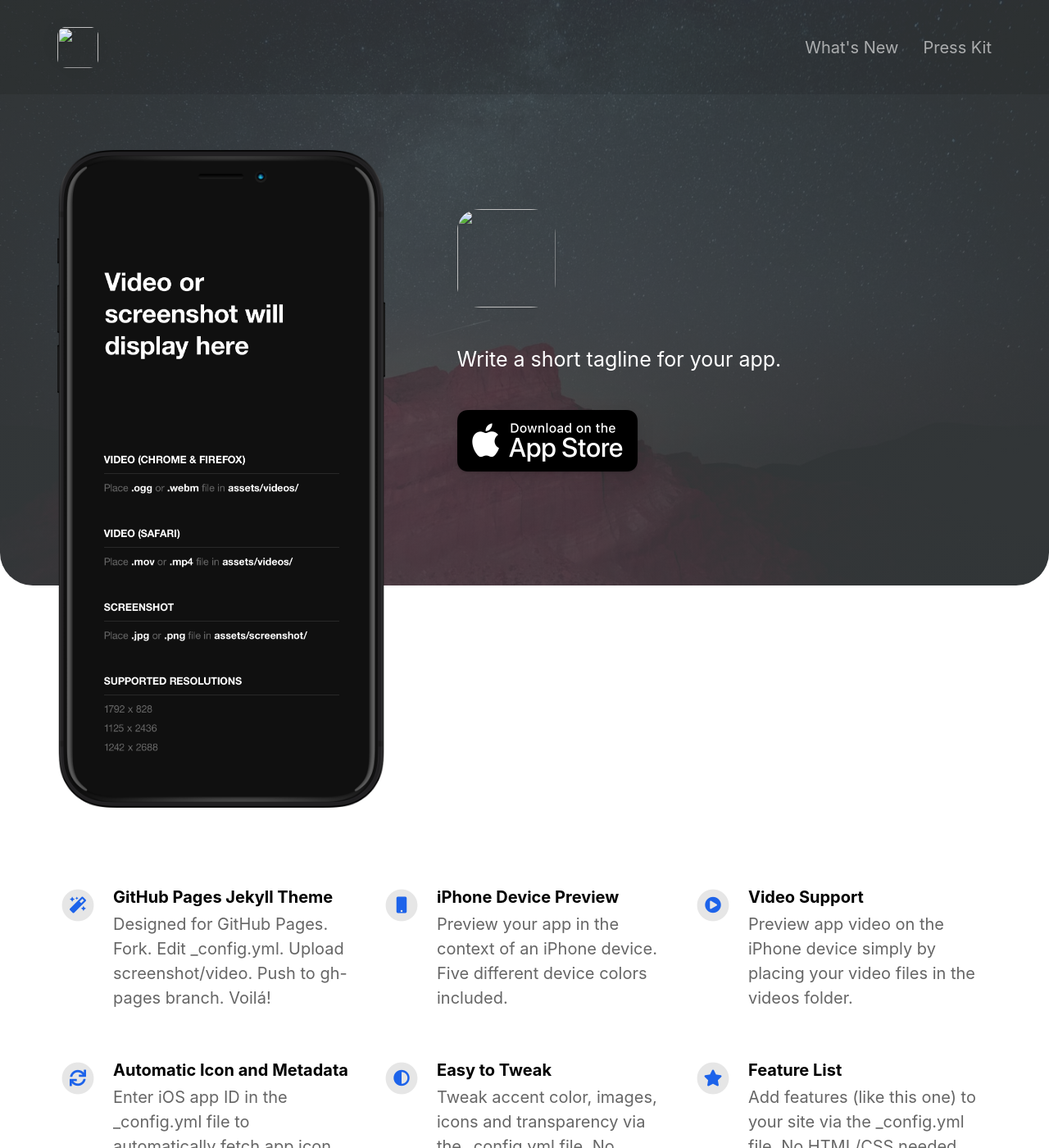
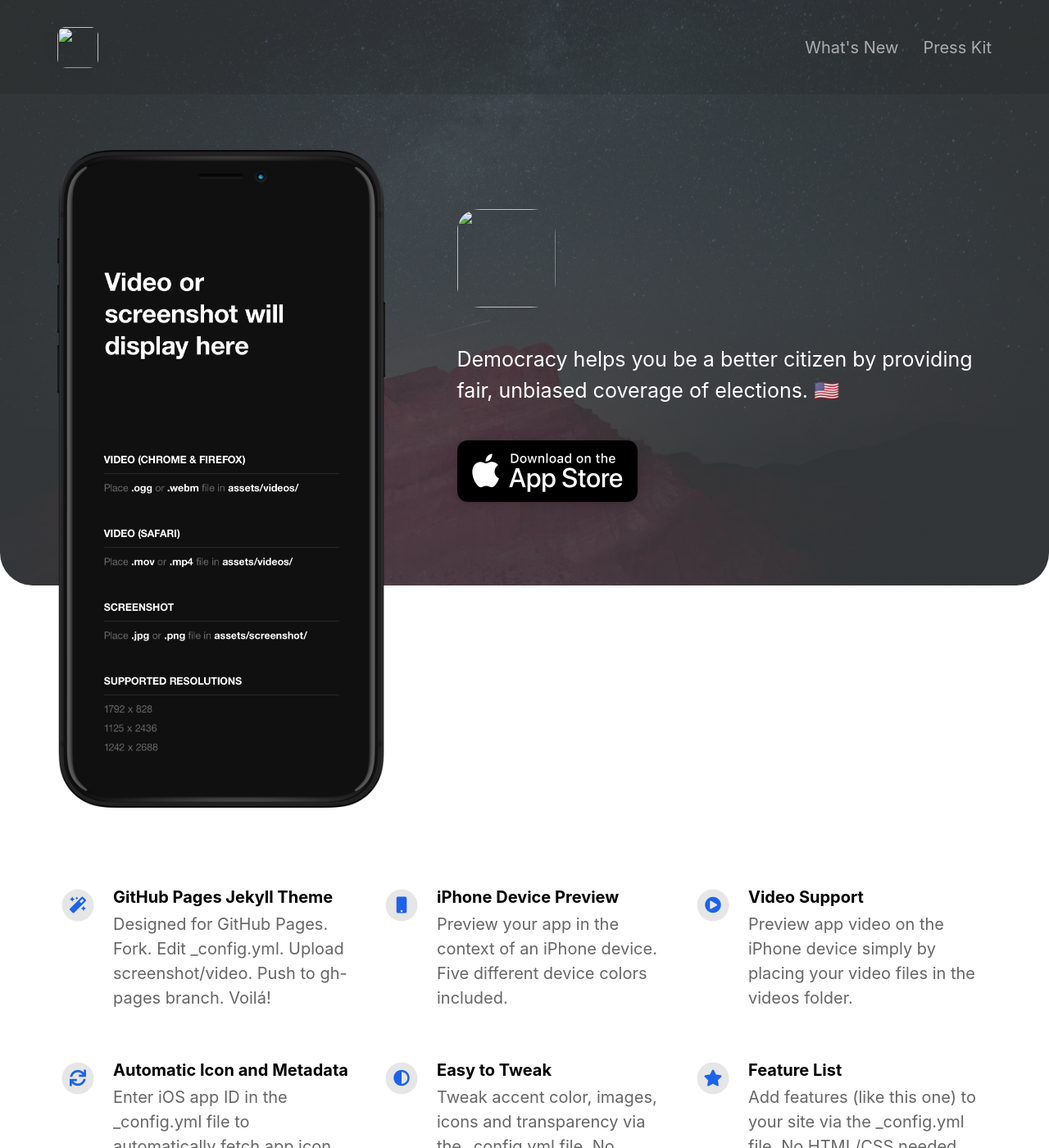
Before and after one commit to itsliamdowd/Project-Democracy-Landing-Page, a Jekyll site: the page built from index.html, in a window 1280 px wide and 1400 px high. Shown: the whole window at 82% size. Built offline with Jekyll 4.4.1, drawn with Linux system fonts in a browser that asks for light colours; nearby versions of some CDN libraries; some of the changed text lies outside the part shown.

Commit message:
Update _config.yml

```diff
--- a/_config.yml
+++ b/_config.yml
@@ -7,27 +7,27 @@
 
 appstore_link                             :                                           # Automatically populates if not set and if iOS app ID is set. Otherwise enter manually.
 playstore_link                            :                                           # Enter Google Play Store URL.
-presskit_download_link                    : https://emilbaehr.com                                          # Enter a link to downloadable file or (e.g. public Dropbox link to a .zip file).
+presskit_download_link                    : https://github.com/SkiingIsFun123/Democracy                                          # Enter a link to downloadable file or (e.g. public Dropbox link to a .zip file).
                                                                                       # Or upload your press kit file to assets and set path accordingly (e.g. "assets/your_press_kit.zip").
 
 app_icon                                  : # assets/appicon.png                      # Automatically populates if not set and if iOS app ID is set.  Otherwise enter path to icon file manually.
 app_name                                  :                                           # Automatically populates if not set and if iOS app ID is set.  Otherwise enter manually.
 app_price                                 :                                           # Automatically populates if not set and if iOS app ID is set.  Otherwise enter manually.
-app_description                           : Write a short tagline for your app.
+app_description                           : Democracy helps you be a better citizen by providing fair, unbiased coverage of elections. 🇺🇸
 
 enable_smart_app_banner                   : true                                      # Set to true to show a smart app banner at top of page on mobile devices.
 
 
 
 # Information About Yourself
-your_name                                 : Emil Baehr
-your_link                                 : https://emilbaehr.com
-your_city                                 : Copenhagen
-email_address                             : emil.baehr@gmail.com
+your_name                                 : Liam
+your_link                                 : https://example.com
+your_city                                 : California
+email_address                             : example@example.com
 facebook_username                         :
-instagram_username                        : ebaehr
-twitter_username                          : ebaehr
-github_username                           : emilbaehr
+instagram_username                        :
+twitter_username                          : CodingInTheOC
+github_username                           : SkiingIsFun123
 youtube_username                          :
 
 
```
